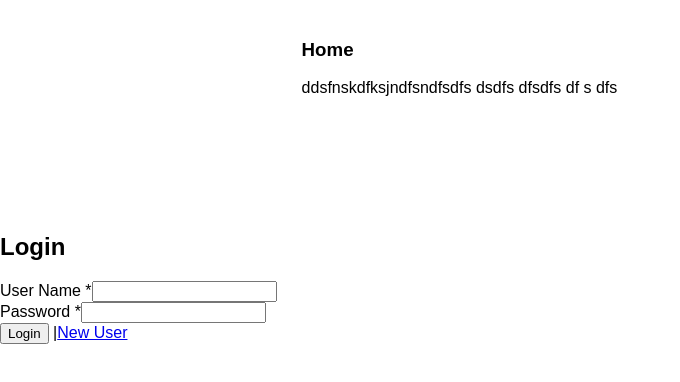
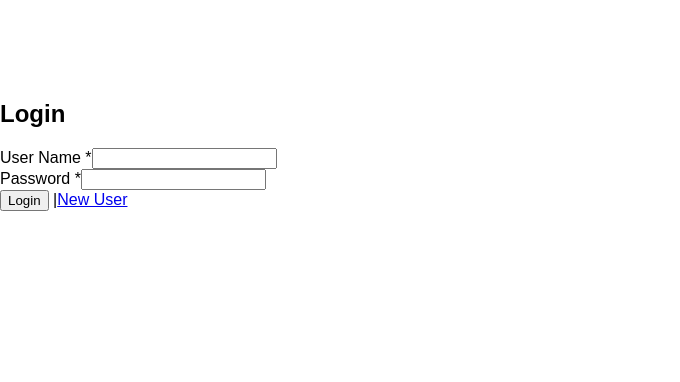
Before and after one commit to jamespeterjacob/realdeal, a React (Create React App) app: page /login in a window 1280 px wide. Shown: the top 382 px of the page, without its empty margins (0-680 px from the left). Built offline with nearby package versions, Linux system fonts and the light colour scheme.

Commit message:
modified:   src/Appheader.js

```diff
--- a/src/Appheader.js
+++ b/src/Appheader.js
@@ -12,7 +12,7 @@ const Appheader = () => {
     const usenavigate = useNavigate();
     const location = useLocation();
     useEffect(() => {
-        if (location.pathname === '/login' || location.pathname === '/register') {
+        if (location.pathname === '/login' || location.pathname === '/register' || location.pathname === '/home') {
             showmenuupdateupdate(false);
         } else {
             showmenuupdateupdate(true);
@@ -27,7 +27,7 @@ const Appheader = () => {
     }, [location])
     return (
         <div>
-            <Home/>
+
             {showmenu &&
             <div>
                 <div className="topnav">
@@ -36,9 +36,7 @@ const Appheader = () => {
                     <Link to={'/contact'}>Contact</Link>
                     <span style={{  }}>Welcome <b>{displayusername}</b></span>
                     <Link style={{ float: 'right' }} to={'/login'}>Logout</Link>
-
-
-                </div>
+                    </div>
                 <div className="container">
                <Sidebar/>
                </div>
```
